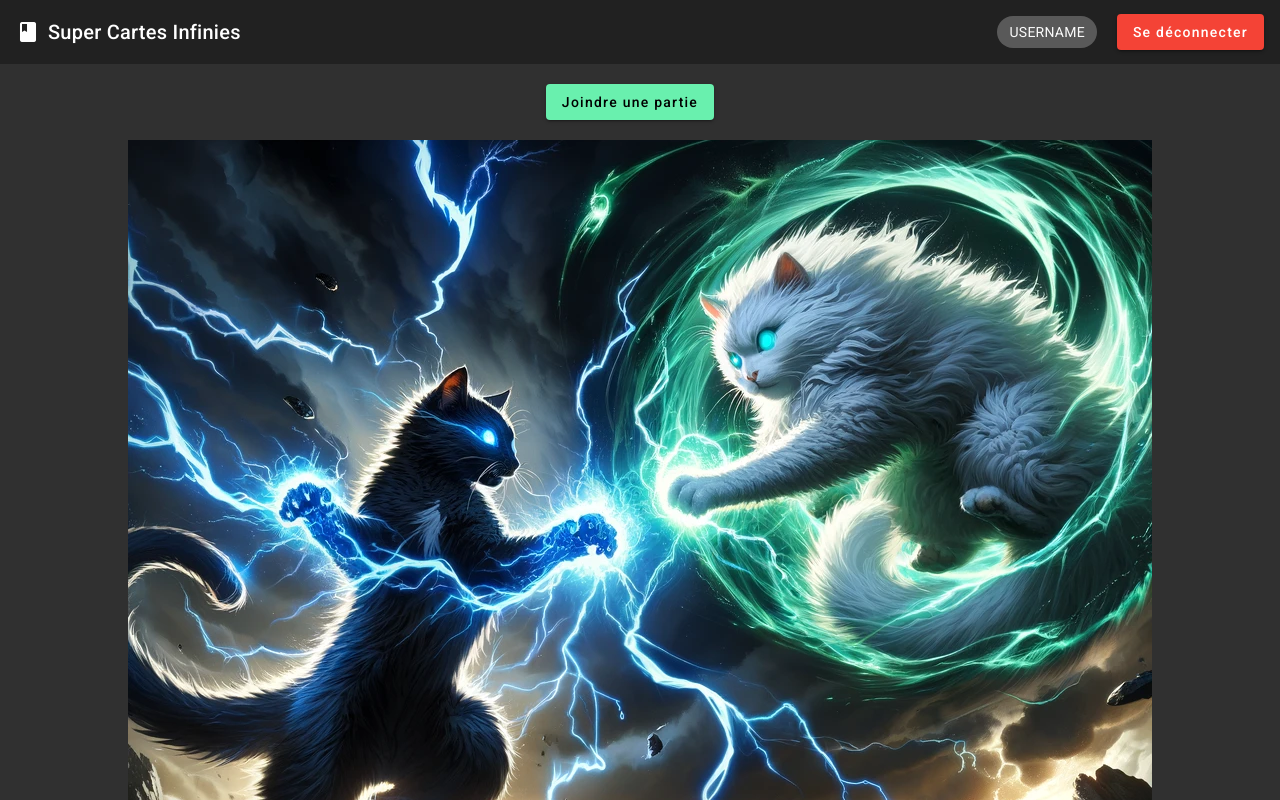
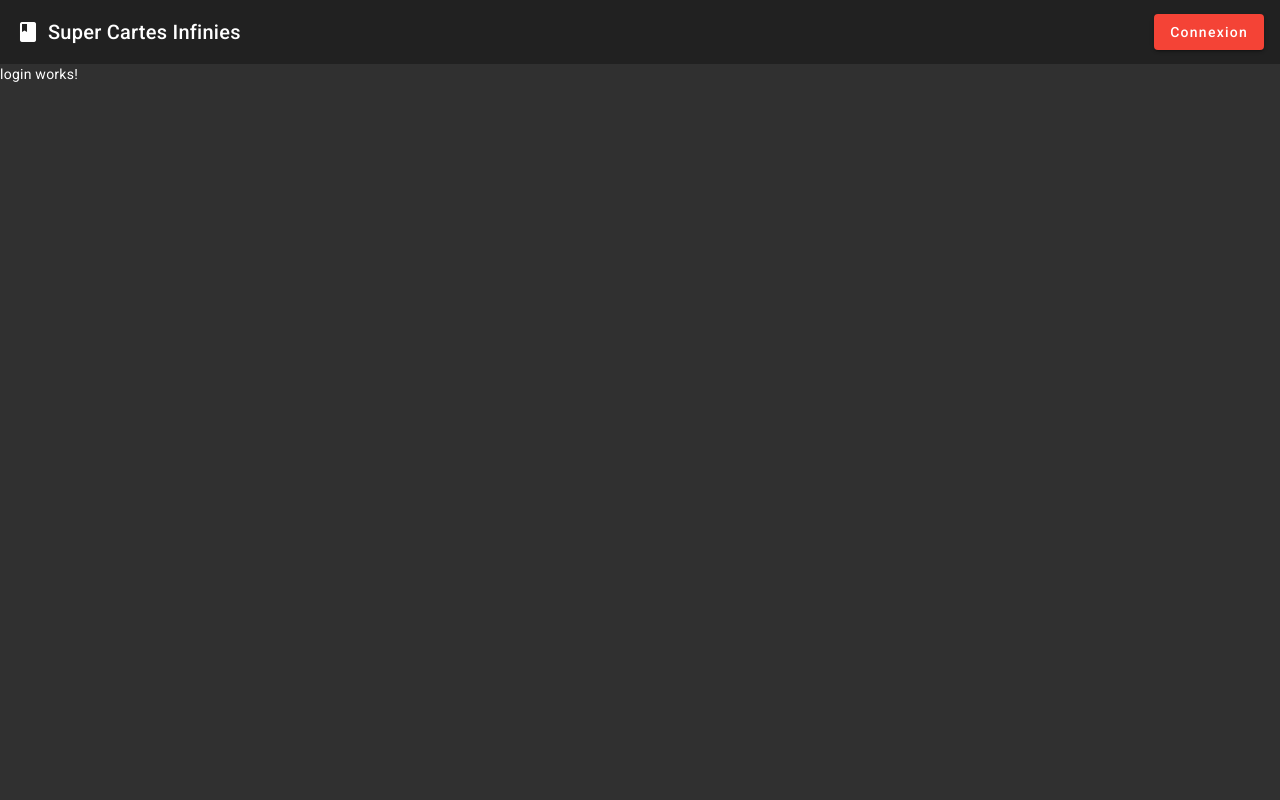
Before and after one commit to ColinMarotte/5W5_TP_Client, an Angular app in the folder ngsci-depart-main/: page /#/login in a window 1280 px wide. Before the commit this address led to /#/. Shown: the top 800 px of the page. Built offline with nearby package versions, Linux system fonts and the light colour scheme.

Commit message:
PROGRES: Composants de base et gestion de la connexion
Création des composants Login et Register, avec une simple configuration de base. Gestion de la connexion ajoutée dans le composant App.

```diff
--- a/ngsci-depart-main/src/app/app-routing.module.ts
+++ b/ngsci-depart-main/src/app/app-routing.module.ts
@@ -5,6 +5,8 @@ import { MatchComponent } from './match/match.component';
 import { WelcomeComponent } from './components/welcome/welcome.component';
 import { provideHttpClient, withInterceptors } from '@angular/common/http';
 import { authInterceptor } from './auth.interceptor';
+import { RegisterComponent } from './components/register/register.component';
+import { LoginComponent } from './components/login/login.component';
 
 const routes: Routes = [
   { path: 'match/:id', component: MatchComponent },
@@ -13,6 +15,8 @@ const routes: Routes = [
       { path: '', component: WelcomeComponent },
     ]
   },
+  { path: 'register', component: RegisterComponent },
+  { path: 'login', component: LoginComponent },
   { path: '**', redirectTo: '/' }
 ];
 
--- a/ngsci-depart-main/src/app/app.component.html
+++ b/ngsci-depart-main/src/app/app.component.html
@@ -1,5 +1,5 @@
 @if (matchService.match == null) {
-  <mat-toolbar style="display: flex;" >
+<mat-toolbar style="display: flex;">
   <mat-icon style="margin-right: 8px" routerLink="/">class</mat-icon>
   <a routerLink="/"><span>Super Cartes Infinies</span></a>
   <span style="flex: 1 1 auto;"></span>
@@ -11,6 +11,9 @@
   @if (isLogged()) {
   <button mat-raised-button color="warn" (click)="logout()">Se déconnecter</button>
   }
+  @if (isLogged() == false) {
+  <button mat-raised-button color="warn" (click)="login()">Connexion</button>
+  }
 </mat-toolbar>
 }
 <router-outlet></router-outlet>
--- a/ngsci-depart-main/src/app/app.component.ts
+++ b/ngsci-depart-main/src/app/app.component.ts
@@ -23,18 +23,28 @@ import { MatButtonModule } from '@angular/material/button';
 export class AppComponent {
   title = 'supercartesinfinies';
 
-  constructor(public router: Router, public matchService: MatchService) {}
+  constructor(public router: Router, public matchService: MatchService) { }
 
-  isLogged() {
-    // TODO: Gérer l'affichage du joueur lorsqu'il est connecté
-    return true;
+  isLogged(): boolean {
+    if (sessionStorage.getItem("token") != null) {
+      return true;
+    } else {
+      return false;
+    }
   }
 
   getUsername() {
-    return 'USERNAME';
+    let username: string | null = sessionStorage.getItem("username");
+    return username;
   }
 
   async logout() {
-    // TODO: Gérer le logout
+    sessionStorage.removeItem("token");
+    sessionStorage.removeItem("playerId");
+    sessionStorage.removeItem("username");
+  }
+
+  async login() {
+    this.router.navigate(['/login']);
   }
 }
--- /dev/null
+++ b/ngsci-depart-main/src/app/components/login/login.component.html
@@ -0,0 +1,3 @@
+<p>
+  login works!
+</p>
--- /dev/null
+++ b/ngsci-depart-main/src/app/components/login/login.component.ts
@@ -0,0 +1,25 @@
+import { Component, OnInit } from '@angular/core';
+import { Router } from '@angular/router';
+import { HttpService } from 'src/app/services/http.service';
+import { CommonModule } from '@angular/common';
+import { AbstractControl, FormBuilder, FormControlOptions, FormGroup, ReactiveFormsModule, ValidationErrors, Validators } from '@angular/forms';
+import { MatCard } from '@angular/material/card';
+import { MatError, MatFormField } from '@angular/material/form-field';
+import { MatInput } from '@angular/material/input';
+import { MatTabsModule } from '@angular/material/tabs';
+
+@Component({
+  selector: 'app-login',
+  templateUrl: './login.component.html',
+  styleUrls: ['./login.component.css'],
+  standalone: true,
+  imports: [ReactiveFormsModule, MatTabsModule, CommonModule, MatError, MatFormField, MatCard, MatInput]
+})
+export class LoginComponent implements OnInit {
+
+  constructor(public httpService: HttpService, public router: Router) { }
+
+  ngOnInit() {
+  }
+
+}
--- /dev/null
+++ b/ngsci-depart-main/src/app/components/register/register.component.html
@@ -0,0 +1,3 @@
+<p>
+  register works!
+</p>
--- /dev/null
+++ b/ngsci-depart-main/src/app/components/register/register.component.ts
@@ -0,0 +1,25 @@
+import { Component, OnInit } from '@angular/core';
+import { Router } from '@angular/router';
+import { HttpService } from 'src/app/services/http.service';
+import { CommonModule } from '@angular/common';
+import { AbstractControl, FormBuilder, FormControlOptions, FormGroup, ReactiveFormsModule, ValidationErrors, Validators } from '@angular/forms';
+import { MatCard } from '@angular/material/card';
+import { MatError, MatFormField } from '@angular/material/form-field';
+import { MatInput } from '@angular/material/input';
+import { MatTabsModule } from '@angular/material/tabs';
+
+@Component({
+  selector: 'app-register',
+  templateUrl: './register.component.html',
+  styleUrls: ['./register.component.css'],
+  standalone: true,
+  imports: [ReactiveFormsModule, MatTabsModule, CommonModule, MatError, MatFormField, MatCard, MatInput]
+})
+export class RegisterComponent implements OnInit {
+
+  constructor(public httpService: HttpService, public router: Router) { }
+
+  ngOnInit() {
+  }
+
+}
```
Also changed, not shown: ngsci-depart-main/src/app/components/login/login.component.css (added), ngsci-depart-main/src/app/components/register/register.component.css (added). Lines whose indentation alone changed are shown as unchanged.
